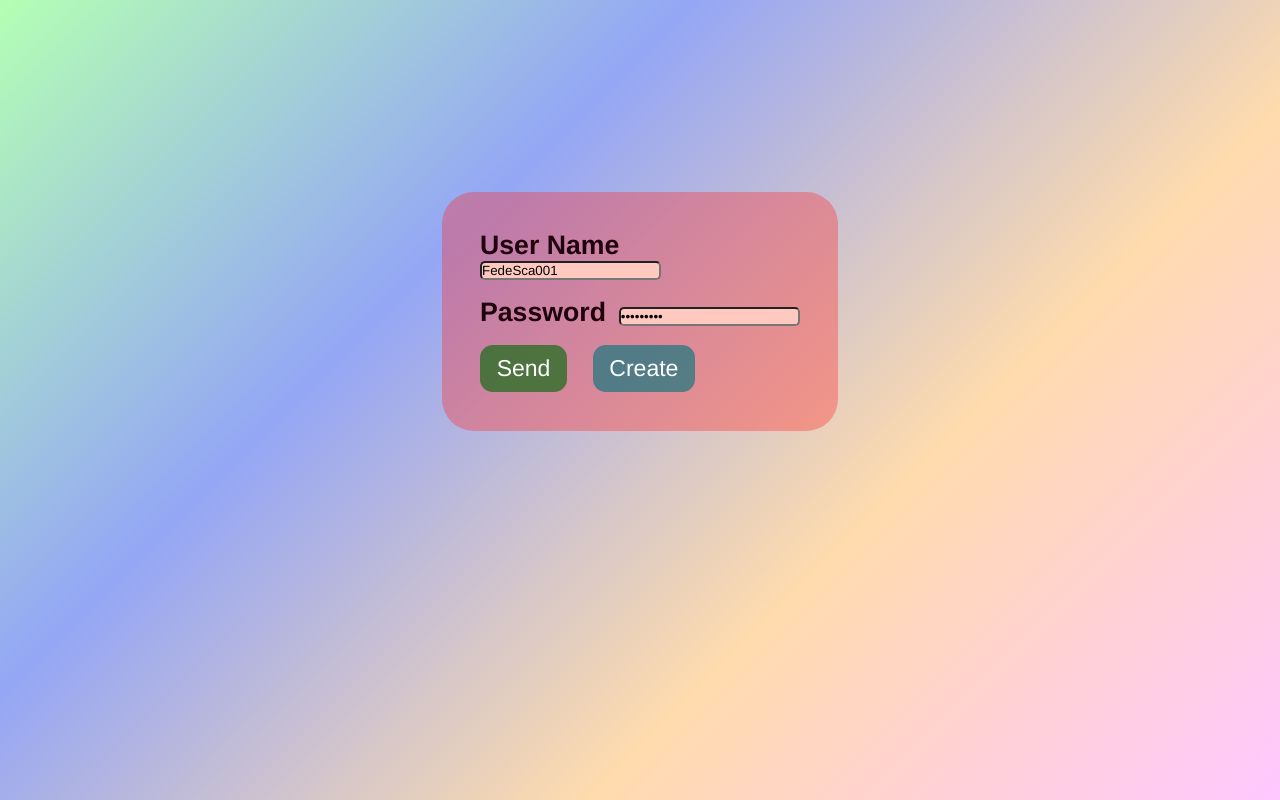
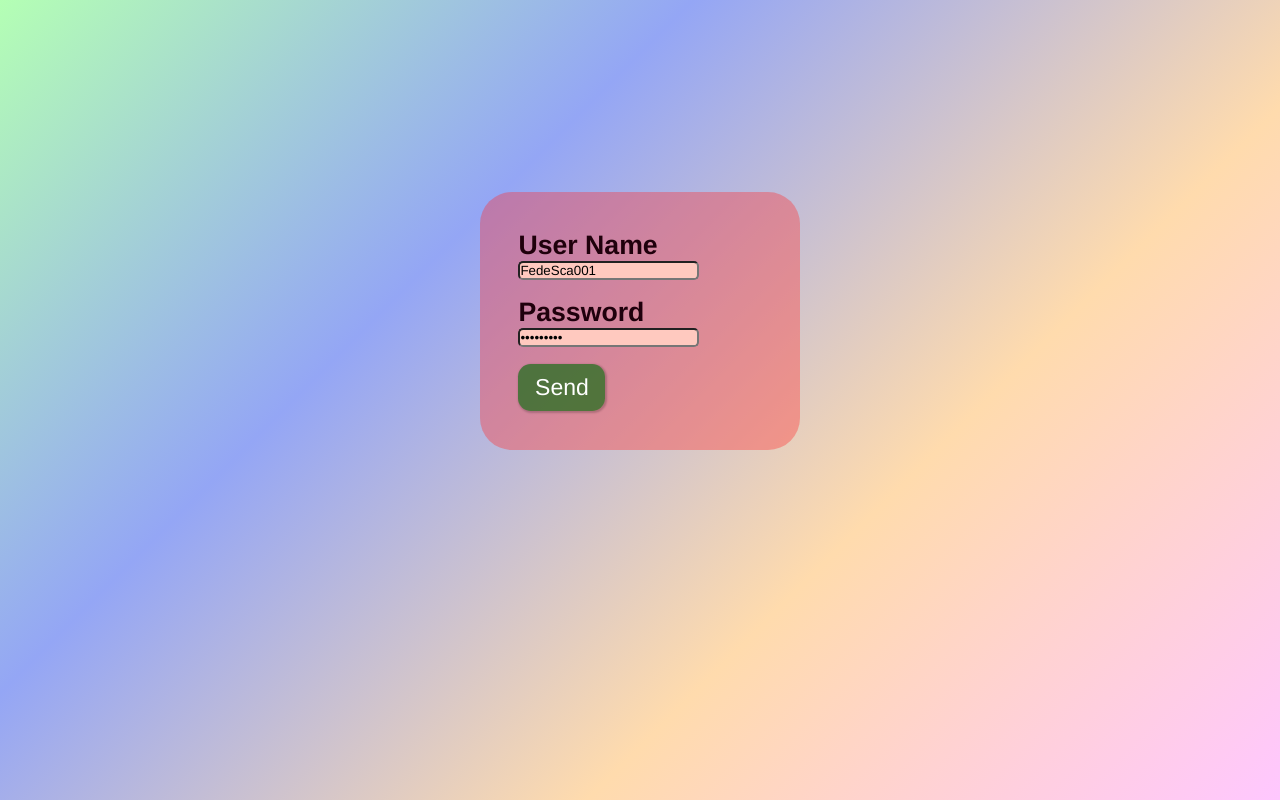
Before and after one commit to FedeSca001/ToDo-list-Mevn-front, a Vue app: page / in a window 1280 px wide. Built offline with nearby package versions, Linux system fonts and the light colour scheme.

Commit message:
style buttom

```diff
--- a/src/App.vue
+++ b/src/App.vue
@@ -26,6 +26,7 @@ const showApp = JSON.parse(sessionStorage.getItem("user")) || false;
 
 <style>
 *{
+  box-sizing: border-box;
   font-family: 'Franklin Gothic Medium', 'Arial Narrow', Arial, sans-serif;
   padding: 0px;
   margin: 0px;
--- a/src/components/LogIn/LogIn.vue
+++ b/src/components/LogIn/LogIn.vue
@@ -11,7 +11,6 @@
     </div>
     <div>
       <button @click="user.logInUser()" class="sendBtn">Send</button>
-      <button class="sendBtn createBtn">Create</button>
     </div>
   </div>
   <CreateUser v-else/>
@@ -56,16 +55,11 @@ const createU = user.createUser;
   border: none;
   border-radius: 1vw;
   background-color: rgba(0, 105, 5, 0.623);
-  color: white
+  color: white;
+  box-shadow: 1px 1px 2px 1px rgba(0, 0, 0, 0.2);
 }
 .sendBtn:hover{
-  background-color: rgb(0, 85, 5);
-}
-.createBtn{
-  margin-left: 2vw;
-  background-color: rgb(1, 116, 124, 0.623);
-}
-.createBtn:hover{
-  background-color: rgb(1, 81, 87);
+  background-color: rgba(0, 163, 11, 0.787);
+  box-shadow: 2px 2px 2px 3px rgba(0, 0, 0, 0.3);
 }
 </style>
--- a/src/stores/user.js
+++ b/src/stores/user.js
@@ -34,8 +34,8 @@ export const useUsers = defineStore({
                                 "user",
                                 JSON.stringify(this.logInU)
                         ));
-                } catch (error) {
-                    console.log(err);
+                } catch (err) {
+                    alert('No pude'+ err);
                 }
             },
             logOut(){
```
